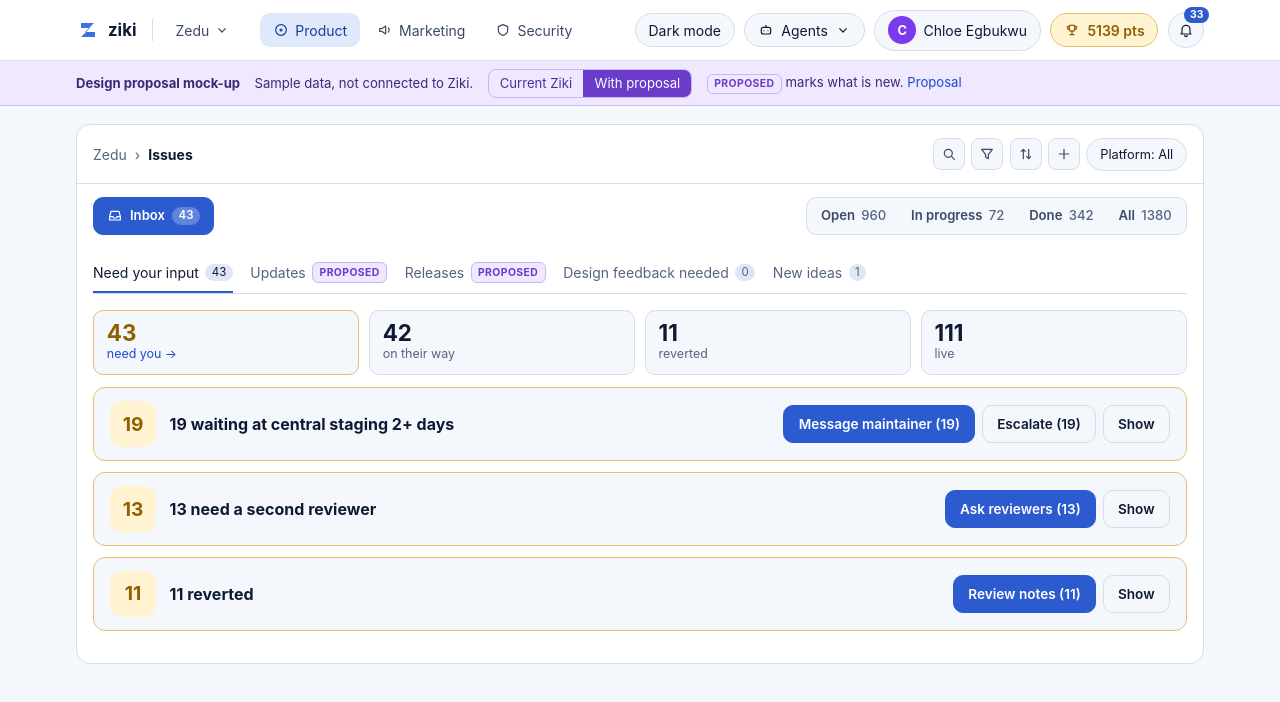
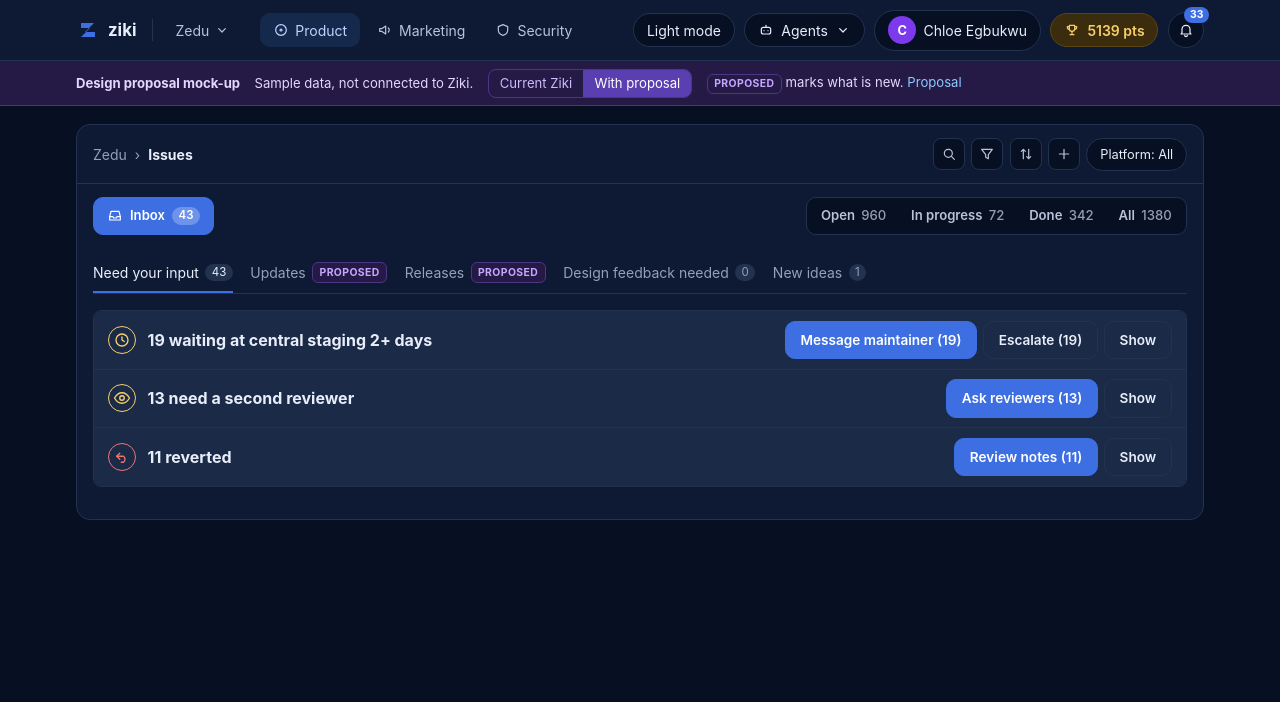
Before and after one commit to Chloetrini/ziki-merge-flow-mockup, a Next.js app: page /issues in a window 1280 px wide. Shown: the top 702 px of the page. Built offline with nearby package versions, Linux system fonts and the light colour scheme.

Commit message:
Restyle the new Inbox parts like GitHub's notification list; keep Ziki's own look; simplify Releases

```diff
--- a/app/globals.css
+++ b/app/globals.css
@@ -1,4 +1,36 @@
-:root, :root[data-theme='light'] {
+:root, :root[data-theme='dark'] {
+  /* Ziki's own look */
+  --bg: #070f22;
+  --surface: #0e1a33;
+  --surface-2: #1b2a47;
+  --border: #22324f;
+  --text: #e8eef9;
+  --muted: #b7c3da;
+  --muted-2: #93a0b8;
+  --blue: #3d6fe3;
+  --link: #8fc9ff;
+  --green: #4cc38a;
+  --green-bg: #10231d;
+  --green-line: #1e4a3a;
+  --amber: #f6cf6b;
+  --amber-bg: #3a2c0c;
+  --amber-line: #5a4515;
+  --red: #f0746e;
+  --red-line: #6b2b28;
+  --blue-line: #36507f;
+  --prop: #c4a6ff;
+  --prop-bg: #251a45;
+  --prop-line: #4a3685;
+  --banner-fg: #e4d7ff;
+  --seg-fg: #cdbbff;
+  --seg-on: #5a3fb0;
+  --tab-on-bg: #15294d;
+  --tab-on-fg: #bcd6ff;
+  --count-bg: #22324f;
+  color-scheme: dark;
+}
+:root[data-theme='light'] {
+  /* optional, for reading on a bright screen */
   --bg: #f4f7fc;
   --surface: #ffffff;
   --surface-2: #eaf0fa;
@@ -27,36 +59,6 @@
   --tab-on-fg: #1a3f9a;
   --count-bg: #dfe6f4;
   color-scheme: light;
-}
-:root[data-theme='dark'] {
-  --bg: #070f22;
-  --surface: #0e1a33;
-  --surface-2: #1b2a47;
-  --border: #22324f;
-  --text: #e8eef9;
-  --muted: #b7c3da;
-  --muted-2: #93a0b8;
-  --blue: #3d6fe3;
-  --link: #8fc9ff;
-  --green: #4cc38a;
-  --green-bg: #10231d;
-  --green-line: #1e4a3a;
-  --amber: #f6cf6b;
-  --amber-bg: #3a2c0c;
-  --amber-line: #5a4515;
-  --red: #f0746e;
-  --red-line: #6b2b28;
-  --blue-line: #36507f;
-  --prop: #c4a6ff;
-  --prop-bg: #251a45;
-  --prop-line: #4a3685;
-  --banner-fg: #e4d7ff;
-  --seg-fg: #cdbbff;
-  --seg-on: #5a3fb0;
-  --tab-on-bg: #15294d;
-  --tab-on-fg: #bcd6ff;
-  --count-bg: #22324f;
-  color-scheme: dark;
 }
 * { box-sizing: border-box; }
 html, body { margin: 0; }
@@ -343,3 +345,47 @@ details summary { cursor: pointer; color: var(--link); margin-top: .8rem; font-s
   .prose { padding: 1rem 12px 3rem; }
   .cmp { display: block; overflow-x: auto; }
 }
+
+/* state icons (GitHub style) */
+.sicon { display: inline-flex; align-items: center; gap: .35rem; color: var(--muted); }
+.sicon svg { width: 18px; height: 18px; padding: 4px; box-sizing: content-box; border-radius: 50%; border: 1px solid currentColor; }
+.sicon.amber { color: var(--amber); }
+.sicon.red { color: var(--red); }
+.sicon.blue { color: var(--link); }
+.sword { font-size: .75rem; font-weight: 700; }
+.statswrap { margin: 1rem 1rem 0; }
+.glist li { display: flex; justify-content: space-between; align-items: center; gap: .6rem; padding: .2rem 0; }
+
+/* GitHub-style list for the new Inbox parts */
+.groups { gap: 0; border: 1px solid var(--border); border-radius: 8px; overflow: hidden; background: var(--bg); }
+.group { border: 0; border-radius: 0; background: transparent; }
+.group + .group { border-top: 1px solid var(--border); }
+.group-head { grid-template-columns: auto 1fr auto; gap: .7rem; padding: .6rem .9rem; background: var(--surface-2); }
+.grows { padding: 0 .9rem; }
+.grows li { grid-template-columns: auto 8px auto 1fr auto auto; gap: .6rem; align-items: start; padding: .7rem 0; }
+.grows li .ttl { font-weight: 600; }
+.stages { list-style: none; margin: 0; padding: 0; border: 1px solid var(--border); border-radius: 8px; overflow: hidden; background: var(--bg); }
+.stage { padding: .7rem .9rem; }
+.stage + .stage { border-top: 1px solid var(--border); }
+.stage-head { display: flex; align-items: center; gap: 1rem; flex-wrap: wrap; }
+.stage-head strong { min-width: 8.5rem; }
+.scounts { display: flex; gap: 1rem; flex-wrap: wrap; margin-right: auto; }
+.stage details summary { margin-top: .5rem; }
+.glist li { justify-content: flex-start; }
+@media (max-width: 800px) {
+  .grows li { grid-template-columns: auto auto 1fr; }
+  .group-head { grid-template-columns: auto 1fr; }
+}
+
+/* GitHub-style notification row */
+.unread { width: 8px; height: 8px; border-radius: 50%; background: var(--blue); margin-top: .55rem; }
+.rowmain .meta { color: var(--muted-2); font-size: .78rem; }
+.rowmain .ttl { font-size: .95rem; margin: .1rem 0; }
+.rowmain .reason { color: var(--muted); font-size: .8rem; }
+.when { color: var(--muted-2); font-size: .78rem; white-space: nowrap; margin-top: .15rem; }
+.grows li .rowbtns, .grows li input[type=checkbox], .grows li .sicon { margin-top: .1rem; }
+@media (max-width: 800px) {
+  .grows li { grid-template-columns: auto 8px auto 1fr; }
+  .grows li .when { display: none; }
+  .grows li .rowbtns { grid-column: 4; }
+}
--- a/app/issues/page.js
+++ b/app/issues/page.js
@@ -3,13 +3,12 @@ import { Suspense, useState } from 'react';
 import Link from 'next/link';
 import { useSearchParams } from 'next/navigation';
 import { useStore } from '../../lib/store';
-import { REAL_ROWS, GATES, stageLabel } from '../../lib/data';
+import { REAL_ROWS, GATES } from '../../lib/data';
 import { Chip, Icon } from '../../components/Marks';
 import ReasonModal from '../../components/ReasonModal';
+import SendModal from '../../components/SendModal';
 
-const KIND = {
-  moved: ['On its way', 'k-moved'], waiting: ['Waiting', 'k-waiting'], reverted: ['Reverted', 'k-reverted'],
-};
+const KIND = { moved: 1, waiting: 1, reverted: 1 };
 
 // What each kind of stuck fix needs from a person: one title, one action.
 const GROUPS = {
@@ -32,27 +31,38 @@ function releaseLoc(f) {
   return { gate: 'production', kind: 'live' };
 }
 
-const TAG = { nudge: 'Waiting', unstick: 'Needs reviewer', reverted: 'Reverted' };
+// GitHub-style: a small icon says the state; the words are in the tooltip.
+const STATE = {
+  nudge: ['clock', 'Waiting 2+ days', 'amber'], unstick: ['eye', 'Needs a second reviewer', 'amber'],
+  reverted: ['undo', 'Reverted', 'red'], moved: ['arrow', 'On its way', 'blue'], waiting: ['clock', 'Waiting', 'amber'], live: ['check', 'Live', 'green'], needs: ['alert', 'Needs you', 'amber'],
+};
+function StateIcon({ kind, word }) {
+  const [icon, label, tone] = STATE[kind];
+  return <span className={`sicon ${tone}`} title={label} role="img" aria-label={label}><Icon name={icon} />{word && <span className="sword">{label}</span>}</span>;
+}
 
 // One button per fix, named for what it does. A reverted fix opens its note first.
-function RowAction({ f, dispatch, onReview }) {
-  if (f.needs === 'nudge') return <button className="btn small-btn" onClick={() => dispatch({ type: 'nudge', id: f.id })}>Message maintainer</button>;
-  if (f.needs === 'unstick') return <button className="btn small-btn" onClick={() => dispatch({ type: 'unstick', id: f.id })}>Ask reviewer</button>;
+const REASON = { nudge: 'Waiting for the maintainer', unstick: 'Needs a second independent reviewer' };
+const where = (f) => GATES.find((g) => g.key === releaseLoc(f)?.gate)?.label || 'Review';
+
+function RowAction({ f, dispatch, onReview, onSend }) {
+  if (f.needs === 'nudge') return <button className="btn small-btn" onClick={() => onSend('nudge', [f])}>Message maintainer</button>;
+  if (f.needs === 'unstick') return <button className="btn small-btn" onClick={() => onSend('unstick', [f])}>Ask reviewer</button>;
   if (onReview) return <button className="btn small-btn" onClick={() => onReview(f)}>Review note</button>;
   return <button className="btn small-btn" onClick={() => dispatch({ type: 'resubmit', id: f.id, reason: f.proposedReason, rule: f.proposedRule })}>Approve note</button>;
 }
 
-function Group({ kind, items, dispatch, onReview }) {
+function Group({ kind, items, dispatch, onReview, onSend }) {
   const [open, setOpen] = useState(false);
   const [off, setOff] = useState({});
   const g = GROUPS[kind];
   const picked = items.filter((f) => !off[f.id]);
   const n = picked.length;
-  const run = (escalate) => dispatch({ type: 'bulk', needs: kind, ids: picked.map((f) => f.id), escalate });
+  const run = (escalate) => (kind === 'reverted' ? dispatch({ type: 'bulk', needs: kind, ids: picked.map((f) => f.id) }) : onSend(kind, picked, escalate));
   return (
     <li className="group">
       <div className="group-head">
-        <span className="gcount" aria-hidden="true">{items.length}</span>
+        <StateIcon kind={kind} />
         <strong className="gtitle">{g.title(items.length)}</strong>
         <div className="gbtns">
           {kind === 'reverted' && !open ? (
@@ -71,16 +81,17 @@ function Group({ kind, items, dispatch, onReview }) {
           {items.map((f) => (
             <li key={f.id}>
               <input type="checkbox" aria-label={`Include #${f.number}`} checked={!off[f.id]} onChange={() => setOff({ ...off, [f.id]: !off[f.id] })} />
-              <span className="vote">{f.votes}<small>▲</small></span>
+              <span className="unread" aria-label="Needs you" />
+              <StateIcon kind={kind} />
               <span className="rowmain">
+                <span className="meta">{where(f)} – #{f.number}</span>
                 <Link className="ttl" href={`/issues/${f.number}`}>{f.title}</Link>
-                <span className="meta">#{f.number} {f.labels.join(' · ')} · {f.since}</span>
-                {kind === 'reverted' && <span className="note-line"><strong>Went wrong:</strong> {f.proposedReason} <strong>Rule:</strong> {f.proposedRule}</span>}
+                <span className="reason">{kind === 'reverted' ? <><strong>Went wrong:</strong> {f.proposedReason} <strong>Rule:</strong> {f.proposedRule}</> : REASON[kind]}</span>
               </span>
-              <span className={`rtag ${kind}`}>{TAG[kind]}</span>
+              <span className="when">{f.since}</span>
               <span className="rowbtns">
                 {kind === 'reverted' && <button className="btn ghost small-btn" onClick={() => onReview(f)}>Edit</button>}
-                <RowAction f={f} dispatch={dispatch} />
+                <RowAction f={f} dispatch={dispatch} onSend={onSend} />
               </span>
             </li>
           ))}
@@ -90,27 +101,12 @@ function Group({ kind, items, dispatch, onReview }) {
   );
 }
 
-function Stats() {
-  const { fixes } = useStore();
-  const moving = fixes.filter((f) => f.state === 'moving').length;
-  const live = fixes.filter((f) => f.state === 'live').length;
-  const reverted = fixes.filter((f) => f.steps.some((s) => s.status === 'reverted')).length;
-  const needs = fixes.filter((f) => f.state === 'needs-you').length;
-  return (
-    <ul className="stats" aria-label="Summary">
-      <li className={needs ? 'hot' : ''}><Link href="/issues"><strong>{needs}</strong><span>need you →</span></Link></li>
-      <li><strong>{moving}</strong><span>on their way</span></li>
-      <li><strong>{reverted}</strong><span>reverted</span></li>
-      <li><strong>{live}</strong><span>live</span></li>
-    </ul>
-  );
-}
-
 function NeedInput() {
   const { fixes, proposed, dispatch } = useStore();
   const gate = useSearchParams().get('gate');
   const gateLabel = GATES.find((g) => g.key === gate)?.label;
   const [modal, setModal] = useState(null);
+  const [send, setSend] = useState(null);
   const needs = proposed ? fixes.filter((f) => f.state === 'needs-you' && (!gateLabel || releaseLoc(f)?.gate === gate)) : [];
   const groups = ['nudge', 'unstick', 'reverted'].map((k) => [k, needs.filter((f) => f.needs === k)]).filter(([, items]) => items.length).sort((a, b) => b[1].length - a[1].length);
   return (
@@ -119,9 +115,8 @@ function NeedInput() {
         <div className="empty"><strong>Nothing here right now.</strong>No agent is waiting on an answer.</div>
       ) : (
         <>
-          {proposed && <Stats />}
           {gateLabel && <p className="filterbar">Showing only <strong>{gateLabel}</strong> <Link href="/issues">Show all</Link></p>}
-          <ul className="groups">{groups.map(([k, items]) => <Group key={k} kind={k} items={items} dispatch={dispatch} onReview={setModal} />)}</ul>
+          <ul className="groups">{groups.map(([k, items]) => <Group key={k} kind={k} items={items} dispatch={dispatch} onReview={setModal} onSend={(kind, its, escalate) => setSend({ kind, items: its, escalate })} />)}</ul>
         </>
       )}
       {modal && (
@@ -134,6 +129,10 @@ function NeedInput() {
           onConfirm={(reason, rule) => { dispatch({ type: 'resubmit', id: modal.id, reason, rule }); setModal(null); }}
         />
       )}
+      {send && (
+        <SendModal kind={send.kind} items={send.items} escalate={send.escalate} onClose={() => setSend(null)}
+          onSend={() => { dispatch({ type: 'bulk', needs: send.kind, ids: send.items.map((f) => f.id), escalate: send.escalate }); setSend(null); }} />
+      )}
     </>
   );
 }
@@ -142,22 +141,21 @@ function NeedInput() {
 function Updates() {
   const { fixes, feed, dispatch } = useStore();
   const [modal, setModal] = useState(null);
+  const [send, setSend] = useState(null);
   const byId = Object.fromEntries(fixes.map((f) => [f.id, f]));
   const rows = feed.filter((u) => u.kind in KIND);
   return (
     <>
-      <Stats />
       <ul className="feed">
         {rows.slice(0, 12).map((u) => {
-          const [label, cls] = KIND[u.kind];
           const fix = byId[u.fixId];
           const needsYou = fix && fix.state === 'needs-you';
           return (
             <li key={u.id} className="update">
-              <span className={`kind ${cls}`}>{label}</span>
+              <StateIcon kind={u.kind} word />
               <span className="utext">{fix ? <Link href={`/issues/${fix.number}`}><span className="num">#{fix.number}</span> {fix.title}</Link> : <strong>{u.agent}</strong>}<span className="muted small"> · {u.text}</span></span>
               <span className="muted small">{u.time}</span>
-              {needsYou ? <RowAction f={fix} dispatch={dispatch} onReview={setModal} /> : <span />}
+              {needsYou ? <RowAction f={fix} dispatch={dispatch} onReview={setModal} onSend={(kind, its) => setSend({ kind, items: its })} /> : <span />}
             </li>
           );
         })}
@@ -172,40 +170,46 @@ function Updates() {
           onConfirm={(reason, rule) => { dispatch({ type: 'resubmit', id: modal.id, reason, rule }); setModal(null); }}
         />
       )}
+      {send && (
+        <SendModal kind={send.kind} items={send.items} onClose={() => setSend(null)}
+          onSend={() => { dispatch({ type: 'bulk', needs: send.kind, ids: send.items.map((f) => f.id) }); setSend(null); }} />
+      )}
     </>
   );
 }
 
-// Releases: where fixes are. Anything stuck links to the first tab.
+// Releases: one row per stage, like a GitHub list. Anything stuck links to the fixes that need you.
 function Releases() {
   const { fixes } = useStore();
   const placed = fixes.map((f) => ({ f, loc: releaseLoc(f) }));
+  const Count = ({ kind, n }) => { const [icon, label, tone] = STATE[kind]; return <span className={`sicon ${tone}`} title={label}><Icon name={icon} />{n} <span className="sword">{label.toLowerCase()}</span></span>; };
   return (
-    <div className="gates">
+    <ul className="stages">
       {GATES.map((g) => {
         const here = placed.filter((p) => p.loc && p.loc.gate === g.key);
         const count = (k) => here.filter((p) => p.loc.kind === k).length;
         const stuck = here.filter((p) => p.f.state === 'needs-you').length;
         const rest = here.filter((p) => p.loc.kind !== 'live');
         return (
-          <section key={g.key} className="card gate" aria-labelledby={`g-${g.key}`}>
-            <h3 id={`g-${g.key}`}>{g.label}</h3>
-            <ul className="gcounts">
-              <li><strong>{count('arriving')}</strong> on the way</li>
-              <li className={count('reverted') ? 'warn' : ''}><strong>{count('reverted')}</strong> reverted</li>
-              {g.key === 'production' && <li><strong>{count('live')}</strong> live</li>}
-            </ul>
-            {stuck > 0 ? <Link className="btn primary" href={`/issues?gate=${g.key}`}>{stuck} need you →</Link> : <p className="muted small">Nothing stuck.</p>}
+          <li key={g.key} className="stage">
+            <div className="stage-head">
+              <strong>{g.label}</strong>
+              <span className="scounts">
+                <Count kind="moved" n={here.filter((p) => p.loc.kind !== 'live' && p.f.state !== 'needs-you').length} />
+                {g.key === 'production' && <Count kind="live" n={count('live')} />}
+              </span>
+              {stuck > 0 && <Link className="btn small-btn" href={`/issues?gate=${g.key}`}>{stuck} need you →</Link>}
+            </div>
             {rest.length > 0 && (
               <details>
                 <summary>Show {rest.length}</summary>
-                <ul className="glist">{rest.map(({ f }) => <li key={f.id}><Link href={`/issues/${f.number}`}><span className="num">#{f.number}</span> {f.title}</Link></li>)}</ul>
+                <ul className="glist">{rest.map(({ f }) => <li key={f.id}><StateIcon kind={f.state === 'needs-you' ? 'needs' : 'moved'} /><Link href={`/issues/${f.number}`}><span className="num">#{f.number}</span> {f.title}</Link></li>)}</ul>
               </details>
             )}
-          </section>
+          </li>
         );
       })}
-    </div>
+    </ul>
   );
 }
 
@@ -263,7 +267,7 @@ function ListView({ status }) {
   const pick = (f) => status === 'all' || (status === 'progress' && (f.state === 'moving' || f.state === 'needs-you')) || (status === 'done' && f.state === 'live') || (status === 'open' && false);
   mine.filter(pick).forEach((f) => {
     const tone = f.state === 'live' ? 'green' : f.state === 'needs-you' ? (f.needs === 'reverted' ? 'red' : 'amber') : 'prop';
-    rows.push({ ...f, status: proposed ? stageLabel(f) : f.state === 'live' ? 'Done' : 'In progress', tone: proposed ? tone : 'green' });
+    rows.push({ ...f, status: f.state === 'live' ? 'Done' : 'In progress', tone: 'green' });
   });
   return (
     <>
--- a/app/proposal/page.js
+++ b/app/proposal/page.js
@@ -17,7 +17,7 @@ export default function Proposal() {
       {MY_PROBLEM.map((t, i) => <p key={i}>{t}</p>)}
 
       <h2>The one workflow</h2>
-      <p>The time between a fix leaving Ziki and being live. Nothing else on Ziki changes: same layout, colours and fonts.</p>
+      <p>The time between a fix leaving Ziki and being live. Ziki&rsquo;s own look is unchanged: same layout, colours and fonts. Only the new parts are added, in the style of GitHub&rsquo;s notification list.</p>
 
       <h2>What I propose</h2>
       <ol>
--- a/components/Marks.jsx
+++ b/components/Marks.jsx
@@ -27,6 +27,12 @@ export const Icon = ({ name }) => {
     product: <><circle cx="12" cy="12" r="8" /><circle cx="12" cy="12" r="1.5" /></>,
     marketing: <path d="M4 10v4h3l6 4V6L7 10zM17 9a4 4 0 010 6" />,
     security: <path d="M12 4l7 3v5c0 4-3 7-7 8-4-1-7-4-7-8V7z" />,
+    clock: <><circle cx="12" cy="12" r="8" /><path d="M12 8v4l3 2" /></>,
+    eye: <><path d="M2 12s4-7 10-7 10 7 10 7-4 7-10 7S2 12 2 12z" /><circle cx="12" cy="12" r="3" /></>,
+    undo: <><path d="M9 7L5 11l4 4" /><path d="M5 11h9a5 5 0 010 8h-3" /></>,
+    arrow: <><path d="M5 12h14" /><path d="M13 6l6 6-6 6" /></>,
+    check: <path d="M5 12l4 4 10-10" />,
+    alert: <><circle cx="12" cy="12" r="8" /><path d="M12 8v5M12 16h.01" /></>,
   }[name];
   return (
     <svg width="16" height="16" viewBox="0 0 24 24" fill="none" stroke="currentColor" strokeWidth="1.8" strokeLinecap="round" strokeLinejoin="round" aria-hidden="true">{p}</svg>
--- /dev/null
+++ b/components/SendModal.jsx
@@ -0,0 +1,35 @@
+'use client';
+import { useState } from 'react';
+import Modal from './Modal';
+
+const list = (items) => {
+  const shown = items.slice(0, 4).map((f) => `#${f.number} ${f.title}`).join('; ');
+  return items.length > 4 ? `${shown}; and ${items.length - 4} more` : shown;
+};
+
+// The agent drafts the message. The person reads it, edits it if they want, and sends.
+const DRAFT = {
+  nudge: (items, escalate) => ({
+    to: escalate ? 'Project lead' : 'Central staging maintainer',
+    text: `Hi, ${items.length === 1 ? 'this fix has' : `these ${items.length} fixes have`} been waiting at central staging for 2+ days: ${list(items)}. ${escalate ? 'Escalating to you because there has been no answer. Could you help move them forward?' : 'Could you move them forward, or tell us what is blocking them?'} Thanks.`,
+  }),
+  unstick: (items) => ({
+    to: 'Independent reviewers',
+    text: `Hi, ${items.length === 1 ? 'this fix has' : `these ${items.length} fixes have`} passed checks and need a second independent review: ${list(items)}. Could one of you take ${items.length === 1 ? 'it' : 'them'}? Thanks.`,
+  }),
+};
+
+export default function SendModal({ kind, items, escalate, onSend, onClose }) {
+  const d = DRAFT[kind](items, escalate);
+  const [text, setText] = useState(d.text);
+  return (
+    <Modal title={escalate ? 'Escalate' : 'Message'} onClose={onClose}>
+      <p className="eyebrow">To: {d.to} · {items.length} {items.length === 1 ? 'fix' : 'fixes'}</p>
+      <label className="field"><span className="sr">Message</span><textarea value={text} onChange={(e) => setText(e.target.value)} rows={6} /></label>
+      <div className="rowend">
+        <button className="btn ghost" onClick={onClose}>Cancel</button>
+        <button className="btn primary" disabled={text.trim().length < 5} onClick={onSend}>Send</button>
+      </div>
+    </Modal>
+  );
+}
--- a/components/Shell.jsx
+++ b/components/Shell.jsx
@@ -8,14 +8,14 @@ import { Icon, Chip } from './Marks';
 export default function Shell({ children }) {
   const { proposed, feed, dispatch } = useStore();
   const [open, setOpen] = useState(null);
-  const [dark, setDark] = useState(false);
+  const [light, setLight] = useState(false);
   useEffect(() => {
-    try { if (localStorage.getItem('ziki-theme') === 'dark') setDark(true); } catch {}
+    try { if (localStorage.getItem('ziki-theme') === 'light') setLight(true); } catch {}
   }, []);
   useEffect(() => {
-    document.documentElement.dataset.theme = dark ? 'dark' : 'light';
-    try { localStorage.setItem('ziki-theme', dark ? 'dark' : 'light'); } catch {}
-  }, [dark]);
+    document.documentElement.dataset.theme = light ? 'light' : 'dark';
+    try { localStorage.setItem('ziki-theme', light ? 'light' : 'dark'); } catch {}
+  }, [light]);
   const toggle = (k) => setOpen(open === k ? null : k);
   const outcome = feed.filter((u) => u.kind !== 'you' && u.kind !== 'agent').slice(0, 3);
 
@@ -35,7 +35,7 @@ export default function Shell({ children }) {
             <Link href="/issues"><Icon name="security" /> Security</Link>
           </nav>
           <div className="right">
-            <button className="pill" type="button" aria-pressed={dark} onClick={() => setDark(!dark)}>{dark ? 'Light mode' : 'Dark mode'}</button>
+            <button className="pill" type="button" aria-pressed={light} onClick={() => setLight(!light)}>{light ? 'Dark mode' : 'Light mode'}</button>
             <button className="pill" type="button" aria-expanded={open === 'agents'} onClick={() => toggle('agents')}>
               <Icon name="robot" /> Agents <Icon name="chev" />
             </button>
--- a/components/Timeline.jsx
+++ b/components/Timeline.jsx
@@ -24,7 +24,7 @@ export default function Timeline({ fix, dispatch, onReason }) {
           <button type="button" className="tl-btn" aria-expanded={open === s.key} onClick={() => setOpen(open === s.key ? null : s.key)}>
             <span className="dot" aria-hidden="true">{ICON[s.status]}</span>
             <span className="tl-label">{s.label}</span>
-            <span className="tl-status">{WORD[s.status]} <span aria-hidden="true">{open === s.key ? '▾' : '▸'}</span></span>
+            <span className="tl-status">{s.status === 'active' && GATES.some((g) => g.key === s.key) ? 'Here now' : WORD[s.status]} <span aria-hidden="true">{open === s.key ? '▾' : '▸'}</span></span>
           </button>
           {open === s.key && (
             <div className="tl-detail">
```
Also changed, not shown: lib/data.js.
